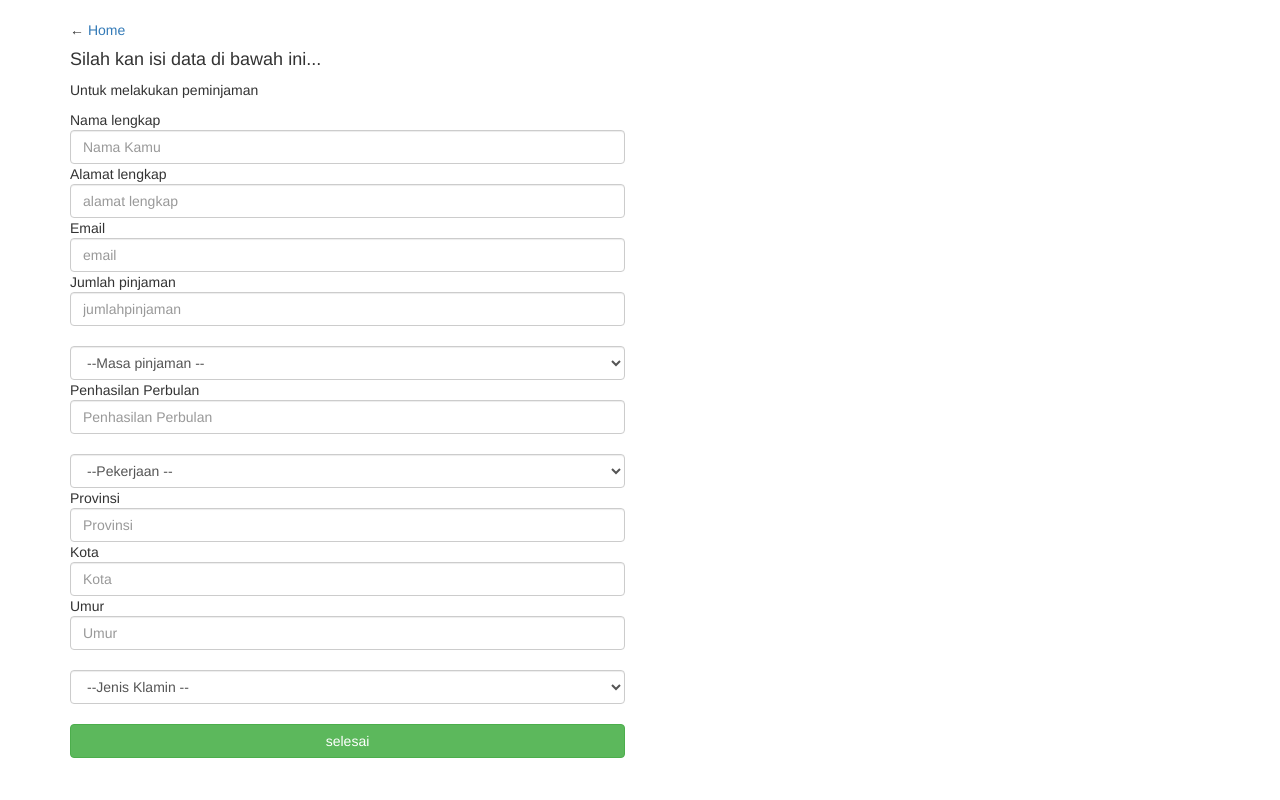
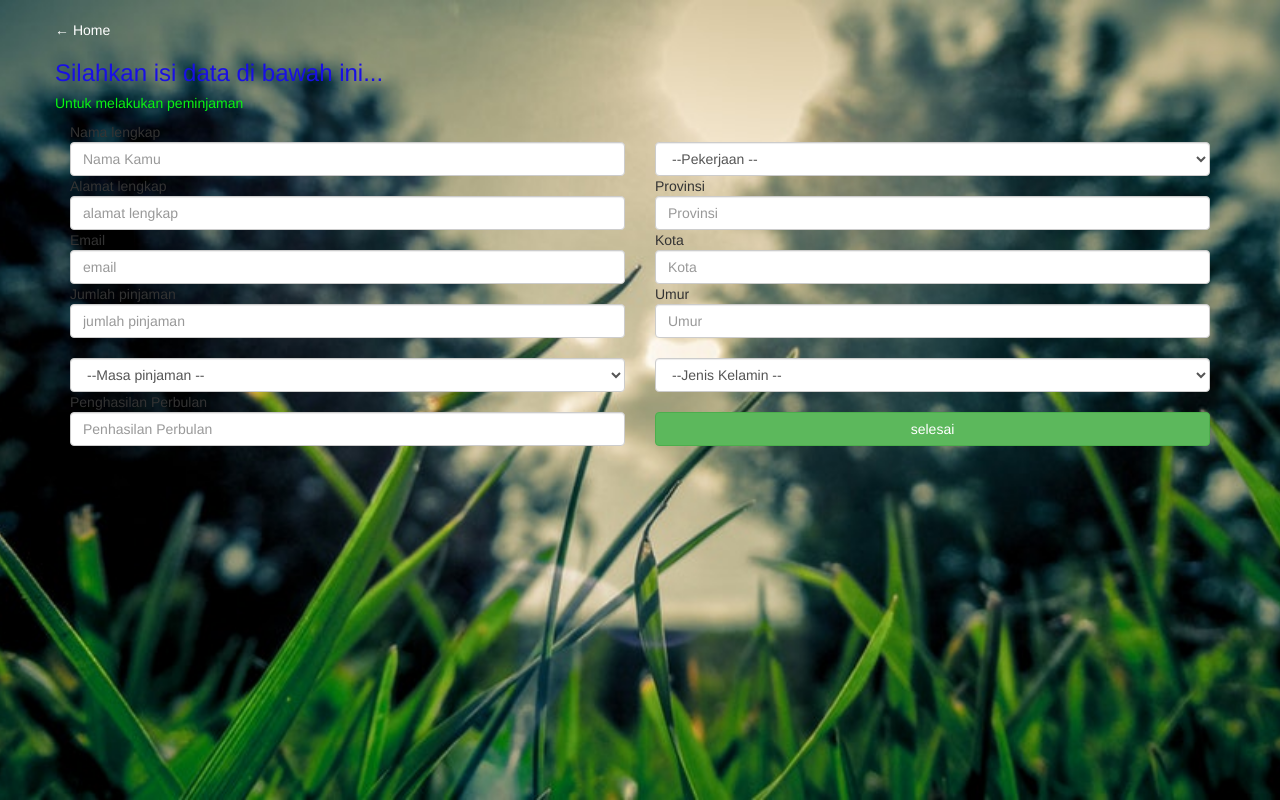
Before and after one commit to aldy2001/aldy, a PHP site: page /register.php in a window 1280 px wide. Run offline with PHP 8.4, Linux system fonts and the light colour scheme.

Commit message:
Add files via upload

```diff
--- a/simpanpinjambank/config.php
+++ b/simpanpinjambank/config.php
@@ -3,5 +3,5 @@
 	$db = mysqli_connect('localhost','root','','pinjam');
 	if($db)
 	{
-		echo "ok";
+		echo "";
 	}
--- a/simpanpinjambank/css/style.css
+++ b/simpanpinjambank/css/style.css
@@ -4,12 +4,12 @@ html {
 
 body {
 	margin-bottom: 100px;
-	margin-top: 30px
+	margin-top: 30px;
 }
 
 .jumbotron {
 	height: 400px;
-	background-image: url('../img/3.png' );
+	background-image: url('../img/5.jpg' );
 	background-size: cover;
 	background-attachment: fixed;
 	color: #eaeaea;
--- /dev/null
+++ b/simpanpinjambank/css_register/style.css
@@ -0,0 +1,18 @@
+body{
+	background-image: url(../img/5.jpg);
+	background-size: cover;
+	background-position: center;
+	background-attachment: fixed;
+}
+
+h3 {
+	color: #190FE5;
+}
+
+h5 {
+	color: #0AF410;
+}
+
+.form {
+	box-sizing: border-box;
+}
--- a/simpanpinjambank/register.php
+++ b/simpanpinjambank/register.php
@@ -1,3 +1,55 @@
+<?php
+    include "config.php";
+
+    if (isset($_POST['Register'])) {
+        $jumlahpinjaman = $_POST['jumlah_pinjaman'];
+        if ($jumlahpinjaman > 5000000) : ?>
+            <script>
+                alert('Peminjaman maksimal sebesar 5 juta rupiah!');
+                window.location.href = "register.php";
+            </script>
+
+        <?php
+        exit;
+        endif;
+        $Nama = $_POST['name'];
+        $alamat_lengkap = $_POST['alamat_lengkap'];
+        $email = $_POST['email'];
+        $jumlah_pinjaman = $_POST['jumlah_pinjaman'];
+        $masa_pinjaman = $_POST['masa_pinjaman'];
+        $Penghasilan_Perbulan = $_POST['Penghasilan_Perbulan'];
+        $Pekerjaan = $_POST['Pekerjaan'];
+        $Provinsi = $_POST['Provinsi'];
+        $Kota = $_POST['Kota'];
+        $Umur = $_POST['Umur'];
+        $jenis_kelamin = $_POST['jenis_kelamin'];
+
+        $query = "INSERT INTO user VALUES('','$Nama',
+                                                        '$alamat_lengkap',
+                                                        '$email',
+                                                        $jumlahpinjaman,
+                                                         '$masa_pinjaman',
+                                                         $Penghasilan_Perbulan,
+                                                         '$Pekerjaan',
+                                                         '$Provinsi',
+                                                         '$Kota',
+                                                         $Umur,
+                                                         '$jenis_kelamin')";
+                $q = mysqli_query($db, $query );
+        if ($q) : ?>
+            <script>
+                alert('Peminjaman dikonfirmasi untuk proses selanjutnya silahkan cek Email!');
+                window.location.href = "index.php";
+
+            </script>
+        <?php endif;
+    }
+
+
+ ?>
+
+
+
 <html lang="en">
 <head>
     <meta charset="UTF-8">
@@ -5,30 +57,36 @@
     <meta http-equiv="X-UA-Compatible" content="ie=edge">
     <title>Register</title>
 
+    <link rel="icon" type="image/png" href="img/7.png">
     <link rel="stylesheet" href="css/bootstrap.min.css" />
+    <link rel="stylesheet" type="text/css" href="css_register/style.css">
 </head>
-<body>
+<body >
 <br>
 <div class="container mt-5">
     <div class="row">
+        <div class="col">
+            <p style="color: white;">&larr; <a href="index.php" style="color: white;">Home</a> </p>
+
+            <h3>Silahkan isi data di bawah ini...</h3>
+            <h5>Untuk melakukan peminjaman<h5>
+
+        </div>
+    </div>
+    <div class="row">
         <div class="col-md-6">
 
-        <p>&larr; <a href="index.php">Home</a>
-
-        <h4>Silah kan isi data di bawah ini...</h4>
-        <p>Untuk melakukan peminjaman</a></p>
 
         <form action="" method="POST">
 
-            <div class="form-grup">
-                <lebel for="name">Nama lengkap</lebel>
-                <input class="form-control" type="text" name="nam" placeholder="Nama Kamu"/>
+            <div class="form-grup"  >
+                <lebel for="name" >Nama lengkap</lebel>
+                <input class="form-control" type="text" name="name" placeholder="Nama Kamu"/>
             </div>
 
             <div class="form-grup">
                 <lebel for="alamat lengkap">Alamat lengkap</lebel>
-                <input class="form-control" type="text" name="alamat lengkap
-                " placeholder="alamat lengkap"/>
+                <input class="form-control" type="text" placeholder="alamat lengkap" name="alamat_lengkap"/>
             </div>
 
             <div class="form-grup">
@@ -38,34 +96,36 @@
 
 
             <div class="form-grup">
-                <lebel for="jumlahpinjaman">Jumlah pinjaman</lebel>
-                <input class="form-control" type="text" name="jumlahpinjaman" placeholder="jumlahpinjaman"/>
+                <lebel for="jumlah pinjaman">Jumlah pinjaman</lebel>
+                <input class="form-control" type="text" name="jumlah_pinjaman" placeholder="jumlah pinjaman"/>
             </div>
             <br>
             <div>
-                <select class="form-control">
+                <select class="form-control" name="masa_pinjaman">
                 <option>--Masa pinjaman --</option>
-                <option value="">1 Bulan</option>
-                <option value="">3 Bulan</option>
-                <option value="">5 Bulan</option>
-                <option value="">8 Bulan</option>
-                <option value="">1 Tahun</option>
+                <option value="1 Bulan">1 Bulan</option>
+                <option value="3 Bulan">3 Bulan</option>
+                <option value="5 Bulan">5 Bulan</option>
+                <option value="8 Bulan">8 Bulan</option>
+                <option value="1 Tahun">1 Tahun</option>
             </select>
             </div>
+             <div class="form-grup">
+                <lebel for="Penhasilan Perbulan">Penghasilan Perbulan</lebel>
+                <input class="form-control" type="text" name="Penghasilan_Perbulan" placeholder="Penhasilan Perbulan"/>
+            </div>
+        </div>
+        <div class="col-md-6">
 
-             <div class="form-grup">
-                <lebel for="Penhasilan Perbulan">Penhasilan Perbulan</lebel>
-                <input class="form-control" type="text" name="Penhasilan Perbulan" placeholder="Penhasilan Perbulan"/>
-            </div>
             <br>
             <div>
-                <select class="form-control">
+                <select class="form-control" name="Pekerjaan">
                 <option>--Pekerjaan --</option>
-                <option value="">Pegawai Swasta</option>
-                <option value="">Pegawai Negri</option>
-                <option value="">Kontrak</option>
-                <option value="">Wiraswasta</option>
-                <option value="">TNI atau POLISI</option>
+                <option value="Pegawai Swasta">Pegawai Swasta</option>
+                <option value="Pegawai Negri">Pegawai Negri</option>
+                <option value="Kontrak">Kontrak</option>
+                <option value="Wiraswasta">Wiraswasta</option>
+                <option value="TNI atau POLISI">TNI atau POLISI</option>
             </select>
             </div>
              <div class="form-grup">
@@ -84,10 +144,10 @@
             </div>
             <br>
             <div>
-                <select class="form-control">
-                <option>--Jenis Klamin --</option>
-                <option value="">Laki-Laki</option>
-                <option value="">Perempuan</option>
+                <select class="form-control" name="jenis_kelamin">
+                <option>--Jenis Kelamin --</option>
+                <option value="Laki-Laki">Laki-Laki</option>
+                <option value="Perempuan">Perempuan</option>
             </select>
             </div>
 
```
Also changed, not shown: simpanpinjambank/index.php (+10 -3 lines), simpanpinjambank/pinjam .sql (added, +68 -0 lines), simpanpinjambank/img/5.jpg (added), simpanpinjambank/img/7.png (added).
